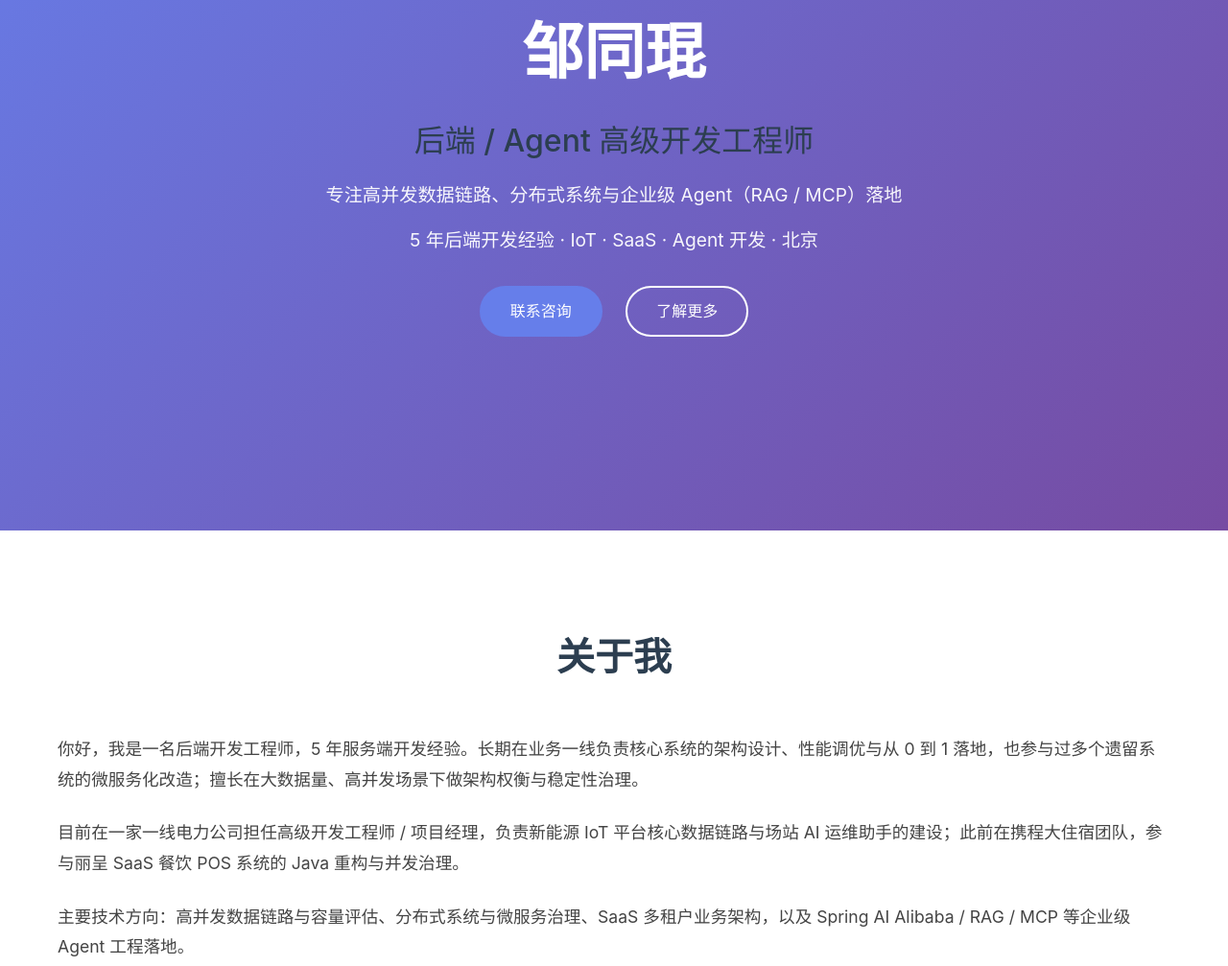
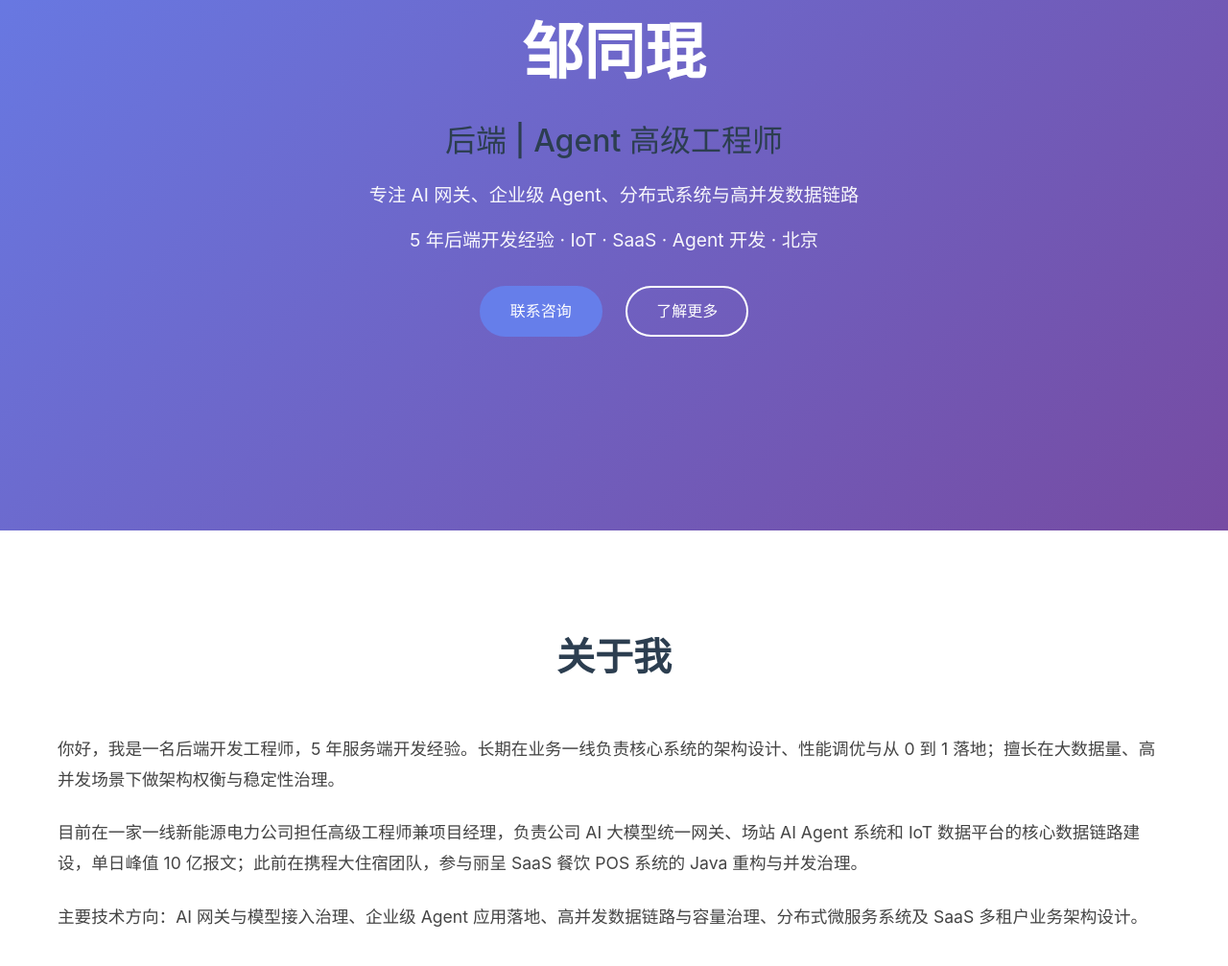
Before and after one commit to ztkyaojiayou/ztkyaojiayou.github.io, a plain HTML site: page index.html in a window 1280 px wide. Shown: the part 247-1254 px from the top of the page at 96% size. Drawn offline with Linux system fonts and the light colour scheme; a web font is replaced by a local one.

Commit message:
关于我重写：突出 AI 网关与 IoT 数据链路；首屏标题、meta、副标题、技术能力卡片去掉 RAG/MCP 框架名表述

```diff
--- a/index.html
+++ b/index.html
@@ -3,8 +3,8 @@
 <head>
   <meta charset="UTF-8">
   <meta name="viewport" content="width=device-width, initial-scale=1.0">
-  <title>邹同琨 - 后端 / Agent 高级开发工程师</title>
-  <meta name="description" content="5 年后端开发，专注高并发数据链路、分布式系统与企业级 Agent（RAG / MCP）落地，深耕 IoT 与 SaaS 两类业务场景。">
+  <title>邹同琨 - 后端 | Agent 高级工程师</title>
+  <meta name="description" content="5 年后端开发，专注 AI 网关与模型接入治理、高并发数据链路与分布式系统，深耕新能源电力 IoT、SaaS 与 Agent 场景。">
   <link rel="preconnect" href="https://miaoda.feishu.cn" crossorigin>
   <link href="https://miaoda.feishu.cn/fonts/css2?family=Noto+Sans+SC:wght@300;400;500;700&display=swap" rel="stylesheet">
   <style>
@@ -211,8 +211,8 @@
   <section id="home" class="hero">
     <div class="hero-content">
       <h1>邹同琨</h1>
-      <h2>后端 / Agent 高级开发工程师</h2>
-      <p>专注高并发数据链路、分布式系统与企业级 Agent（RAG / MCP）落地</p>
+      <h2>后端 | Agent 高级工程师</h2>
+      <p>专注 AI 网关、企业级 Agent、分布式系统与高并发数据链路</p>
       <p>5 年后端开发经验 · IoT · SaaS · Agent 开发 · 北京</p>
       <div class="hero-buttons">
         <a href="#contact" class="btn btn-primary">联系咨询</a>
@@ -227,9 +227,9 @@
       <h2>关于我</h2>
       <div class="about-content">
         <div class="about-text">
-          <p>你好，我是一名后端开发工程师，5 年服务端开发经验。长期在业务一线负责核心系统的架构设计、性能调优与从 0 到 1 落地，也参与过多个遗留系统的微服务化改造；擅长在大数据量、高并发场景下做架构权衡与稳定性治理。</p>
-          <p>目前在一家一线电力公司担任高级开发工程师 / 项目经理，负责新能源 IoT 平台核心数据链路与场站 AI 运维助手的建设；此前在携程大住宿团队，参与丽呈 SaaS 餐饮 POS 系统的 Java 重构与并发治理。</p>
-          <p>主要技术方向：高并发数据链路与容量评估、分布式系统与微服务治理、SaaS 多租户业务架构，以及 Spring AI Alibaba / RAG / MCP 等企业级 Agent 工程落地。</p>
+          <p>你好，我是一名后端开发工程师，5 年服务端开发经验。长期在业务一线负责核心系统的架构设计、性能调优与从 0 到 1 落地；擅长在大数据量、高并发场景下做架构权衡与稳定性治理。</p>
+          <p>目前在一家一线新能源电力公司担任高级工程师兼项目经理，负责公司 AI 大模型统一网关、场站 AI Agent 系统和 IoT 数据平台的核心数据链路建设，单日峰值 10 亿报文；此前在携程大住宿团队，参与丽呈 SaaS 餐饮 POS 系统的 Java 重构与并发治理。</p>
+          <p>主要技术方向：AI 网关与模型接入治理、企业级 Agent 应用落地、高并发数据链路与容量治理、分布式微服务系统及 SaaS 多租户业务架构设计。</p>
         </div>
       </div>
     </div>
@@ -254,7 +254,7 @@
         </div>
         <div class="skill-card">
           <h3>AI / Agent 工程</h3>
-          <p>Spring AI Alibaba、RAG 检索链路、MCP 工具封装与 ReAct Agent 的企业级落地。</p>
+          <p>AI 网关、RAG、MCP 和企业级 ReAct Agent 工程落地。</p>
         </div>
       </div>
     </div>
```
